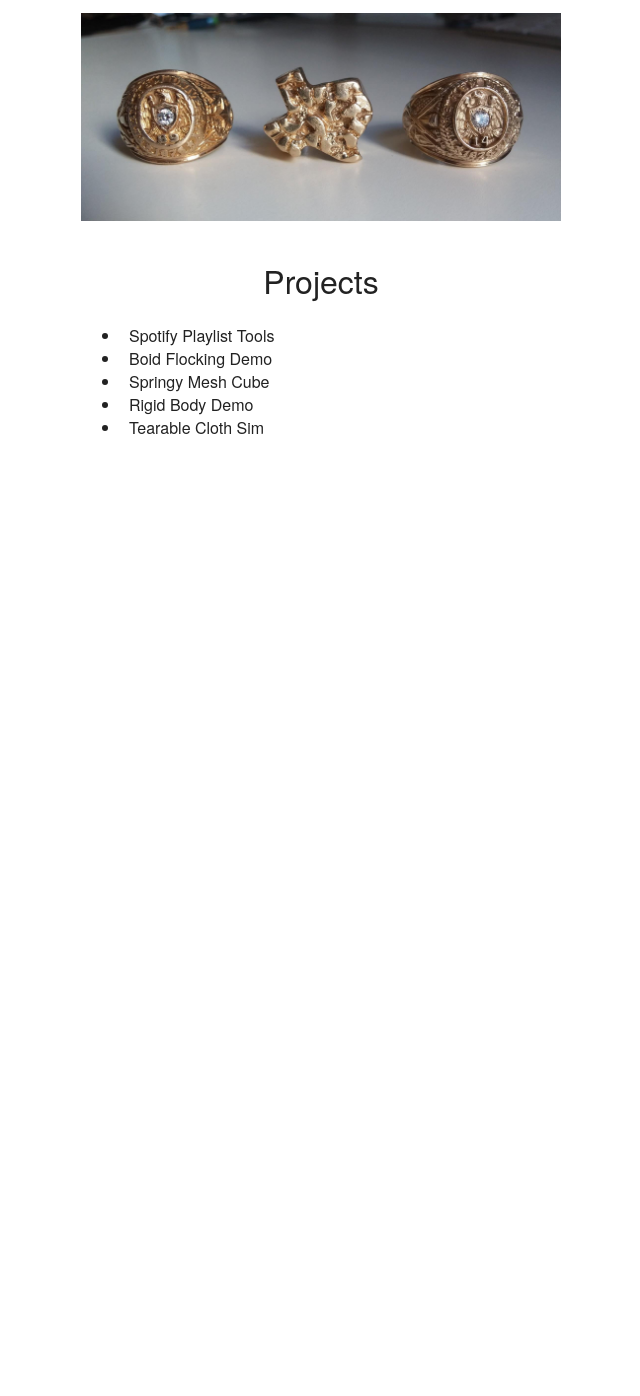
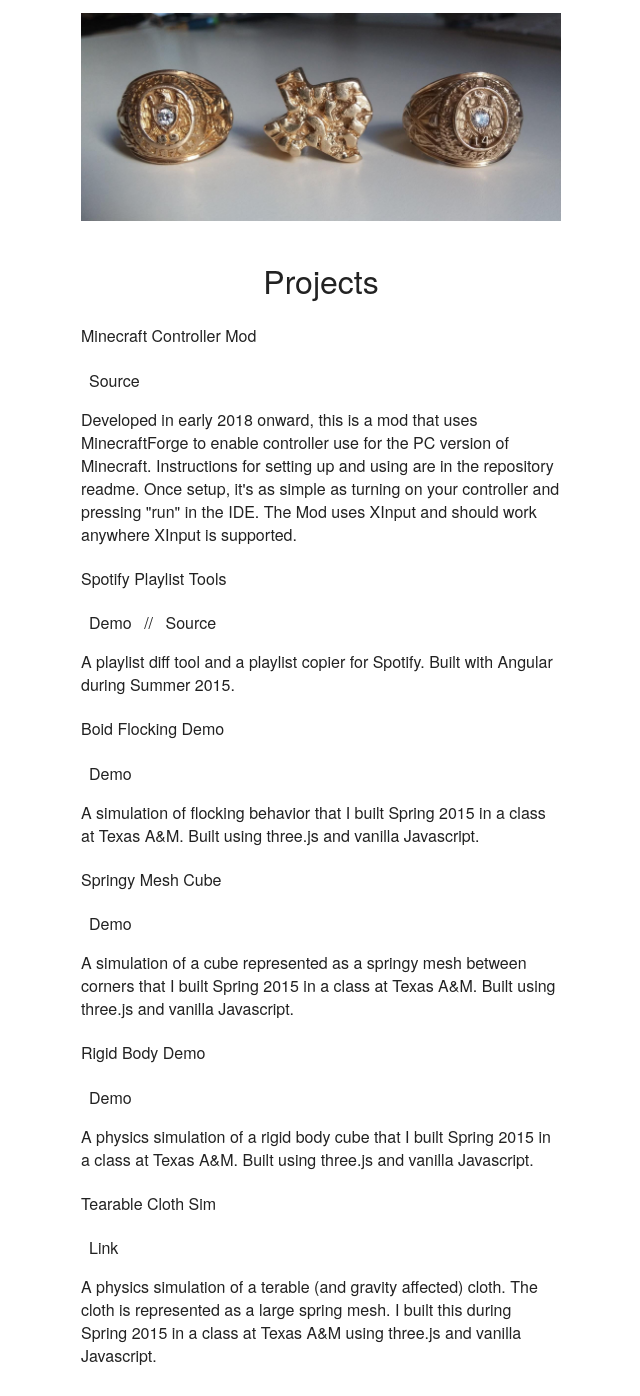
Before and after one commit to brentwalther/brentwalther.github.io, a Jekyll site: the page built from projects.html, in a window 1280 px wide. Shown: the whole page, without its empty margins (319-959 px from the left). Built offline with Jekyll 4.4.1, drawn with Linux system fonts in a browser that asks for light colours; nearby versions of some CDN libraries; before the commit the page ends 900 px from its top, so only the background shows below that.

Commit message:
Reformat projects page and add the minecraft controller mod to it.

```diff
--- a/projects.html
+++ b/projects.html
@@ -3,10 +3,26 @@ layout: page
 title: Projects
 ---
 
-<ul>
-  <li><a class="nav-link" href="/spotify-tools">Spotify Playlist Tools</a></li>
-  <li><a class="nav-link" href="/flocking">Boid Flocking Demo</a></li>
-  <li><a class="nav-link" href="/springy_mesh">Springy Mesh Cube</a></li>
-  <li><a class="nav-link" href="/rigid_body">Rigid Body Demo</a></li>
-  <li><a class="nav-link" href="/cloth_sim">Tearable Cloth Sim</a></li>
-</ul>
+<h4>Minecraft Controller Mod</h4>
+<p><a class="nav-link" href="https://github.com/brentwalther/minecraft-controller-mod">Source</a></p>
+<p>Developed in early 2018 onward, this is a mod that uses MinecraftForge to enable controller use for the PC version of Minecraft. Instructions for setting up and using are in the repository readme. Once setup, it's as simple as turning on your controller and pressing "run" in the IDE. The Mod uses XInput and should work anywhere XInput is supported.</p>
+
+<h4>Spotify Playlist Tools</h4>
+<p><a class="nav-link" href="/spotify-tools">Demo</a> // <a class="nav-link" href="https://github.com/brentwalther/playlist-tools">Source</a></p>
+<p>A playlist diff tool and a playlist copier for Spotify. Built with Angular during Summer 2015.</p>
+
+<h4>Boid Flocking Demo</h4>
+<p><a class="nav-link" href="/flocking">Demo</a></p>
+<p>A simulation of flocking behavior that I built Spring 2015 in a class at Texas A&amp;M. Built using three.js and vanilla Javascript.</p>
+
+<h4>Springy Mesh Cube</h4>
+<p><a class="nav-link" href="/springy_mesh">Demo</a></p>
+<p>A simulation of a cube represented as a springy mesh between corners that I built Spring 2015 in a class at Texas A&amp;M. Built using three.js and vanilla Javascript.</p>
+
+<h4>Rigid Body Demo</h4>
+<p><a class="nav-link" href="/rigid_body">Demo</a></p>
+<p>A physics simulation of a rigid body cube that I built Spring 2015 in a class at Texas A&amp;M. Built using three.js and vanilla Javascript.</p>
+
+<h4>Tearable Cloth Sim</h4>
+<p><a class="nav-link" href="/cloth_sim">Link</a></p>
+<p>A physics simulation of a terable (and gravity affected) cloth. The cloth is represented as a large spring mesh. I built this during Spring 2015 in a class at Texas A&amp;M using three.js and vanilla Javascript.</p>
```
